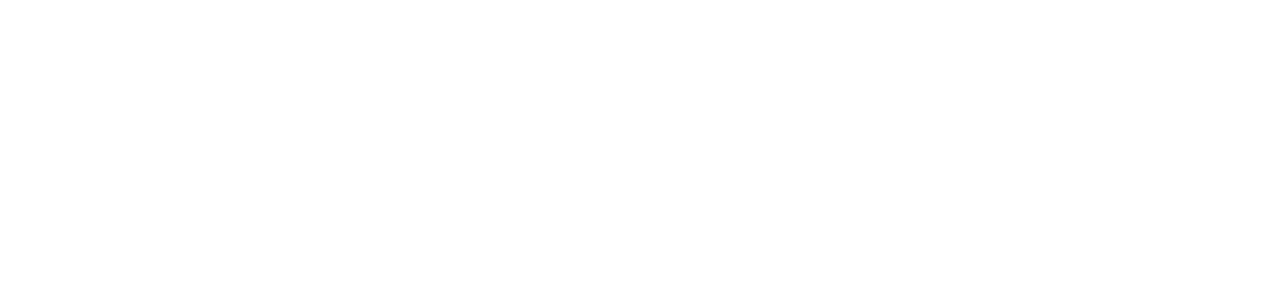
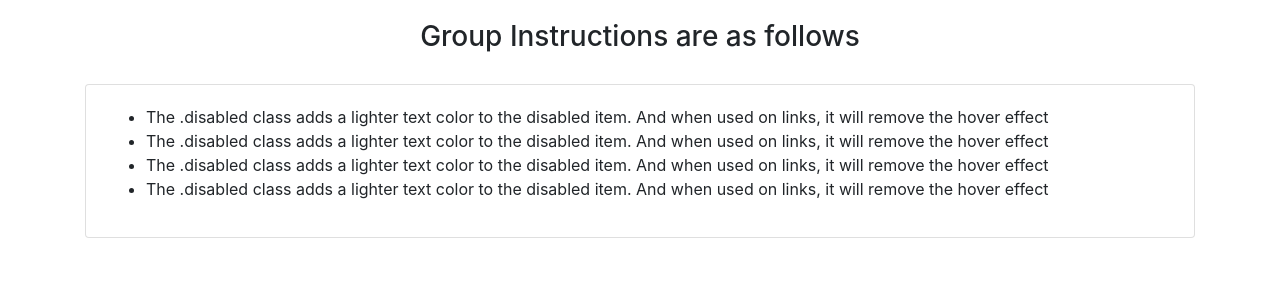
Before and after one commit to miscorg/mvsfe, an Angular app: page /angstep1 in a window 1280 px wide. Before the commit this address led to /. Shown: the top 300 px of the page. Built offline with nearby package versions, Linux system fonts and the light colour scheme.

Commit message:
dashboard changes

```diff
--- a/src/app/app-routing.module.ts
+++ b/src/app/app-routing.module.ts
@@ -3,9 +3,11 @@ import { Routes, RouterModule } from '@angular/router';
 import { Step2Component } from 'src/app/step2/step2.component';
 import { Step1Component } from 'src/app/step1/step1.component';
 import { Step3Component } from 'src/app/step3/step3.component';
+import { DashboardComponent } from "src/app/dashboard/dashboard.component";
 
 const routes: Routes = [
-  {path: '', component: Step1Component},
+  {path: '', component: DashboardComponent},
+  {path: 'angstep1', component: Step1Component},
   {path: 'angstep2', component: Step2Component},
   {path: 'angstep3/:branchId', component: Step3Component}
 ];
--- a/src/app/app.module.ts
+++ b/src/app/app.module.ts
@@ -10,13 +10,15 @@ import { AppComponent } from './app.component';
 import { Step2Component } from './step2/step2.component';
 import { Step1Component } from './step1/step1.component';
 import { Step3Component } from './step3/step3.component';
+import { DashboardComponent } from './dashboard/dashboard.component';
 
 @NgModule({
   declarations: [
     AppComponent,
     Step2Component,
     Step1Component,
-    Step3Component
+    Step3Component,
+    DashboardComponent
   ],
   imports: [
     BrowserModule,
--- /dev/null
+++ b/src/app/dashboard/dashboard.component.html
@@ -0,0 +1,35 @@
+<div class="container " id="dashboard">
+  <div class="row">
+    <div class="col-md-12">
+      <h3 class="dashboard-heading">MVS ATM Site Data Collection Progress Dashboard</h3>
+      <table class="table table-bordered">
+  <thead>
+  <tr>
+    <th scope="col">LHO</th>
+    <th scope="col">Total ATMs</th>
+    <th scope="col">Verified ATMs</th>
+    <th scope="col">Pending ATMs</th>
+  </tr>
+  </thead>
+  <tbody>
+  <tr *ngFor="let data of dashboardData; index as i">
+      <td></td>
+      <td></td>
+      <td></td>
+      <td></td>
+  </tr>
+  </tbody>
+</table>
+<div>
+  <div class="float-left"><button class="btn btn-primary" (click)="gotoStep()">Go to Step 1</button></div>
+  <div class="float-right">
+    <button class="btn btn-primary btn-left"  (click)="dataSet()">Data Set</button>
+    <button class="btn btn-primary">LHO Data</button>
+  </div>
+
+</div>
+
+
+    </div>
+  </div>
+</div>
--- /dev/null
+++ b/src/app/dashboard/dashboard.component.ts
@@ -0,0 +1,26 @@
+import { Component, OnInit } from '@angular/core';
+import { MvsServiceService } from "src/app/mvs-service.service";
+import { Router } from "@angular/router";
+import { DashboardList } from "src/app/model/dashboardList";
+
+@Component({
+  selector: 'app-dashboard',
+  templateUrl: './dashboard.component.html',
+  styleUrls: ['./dashboard.component.sass']
+})
+export class DashboardComponent implements OnInit {
+  dashboardData:DashboardList[]=[];
+  constructor(private mvsService: MvsServiceService,private _router: Router) { }
+
+  ngOnInit() {
+    this.mvsService.fetchDashboardlist().subscribe(response => {
+      this.dashboardData=response;
+    })
+  }
+  gotoStep(){
+    this._router.navigate(['/angstep1'])
+  }
+  dataSet(){
+    this._router.navigate(['/angstep2'])
+  }
+}
--- /dev/null
+++ b/src/app/model/dashboardList.ts
@@ -0,0 +1,8 @@
+export class DashboardList
+{
+  lho: string;
+  totalATM: number;
+  verifiedATM: number;
+  endingATM: number;
+
+}
--- a/src/app/mvs-service.service.ts
+++ b/src/app/mvs-service.service.ts
@@ -36,4 +36,8 @@ export class MvsServiceService {
   {
     return this.httpClient.get(mvsUrl + "/atm/field/" + fieldName, options);
   }
+  public fetchDashboardlist(): Observable<any>
+  {
+    return this.httpClient.get(mvsUrl + "" , options);
+  }
 }
--- a/src/app/step1/step1.component.html
+++ b/src/app/step1/step1.component.html
@@ -1,9 +1,19 @@
 
-<fieldset>
-  <legend>Group:</legend>
-  <p>Instructions are as follows:</p>
-</fieldset>
+<div class="container ">
+  <div class="row">
+    <div class="col-md-12">
+      <h3 class="dashboard-heading">Group Instructions are as follows</h3>
+      <div class="card">
+        <div class="card-body">
+          <ul>
+              <li>The .disabled class adds a lighter text color to the disabled item. And when used on links, it will remove the hover effect</li>
+              <li>The .disabled class adds a lighter text color to the disabled item. And when used on links, it will remove the hover effect</li>
+              <li>The .disabled class adds a lighter text color to the disabled item. And when used on links, it will remove the hover effect</li>
+              <li>The .disabled class adds a lighter text color to the disabled item. And when used on links, it will remove the hover effect</li>
+          </ul>
+        </div>
+      </div>
 
-<div>
-  <a routerLink="/angstep2"  class="next">Next &raquo;</a>
+    </div>
+  </div>
 </div>
--- a/src/styles.scss
+++ b/src/styles.scss
@@ -19,3 +19,9 @@ fieldset.sbifieldset {
     border-style: dotted;
     padding-bottom: 1em;
 }
+.dashboard-heading{
+    margin-bottom: 10px;
+        padding: 20px;
+        text-align: center;
+}
+button.btn-left{margin-right: 20px;}
```
Also changed, not shown: src/app/dashboard/dashboard.component.sass (added), 1 other file (tests, documents, lock files or other folders).
